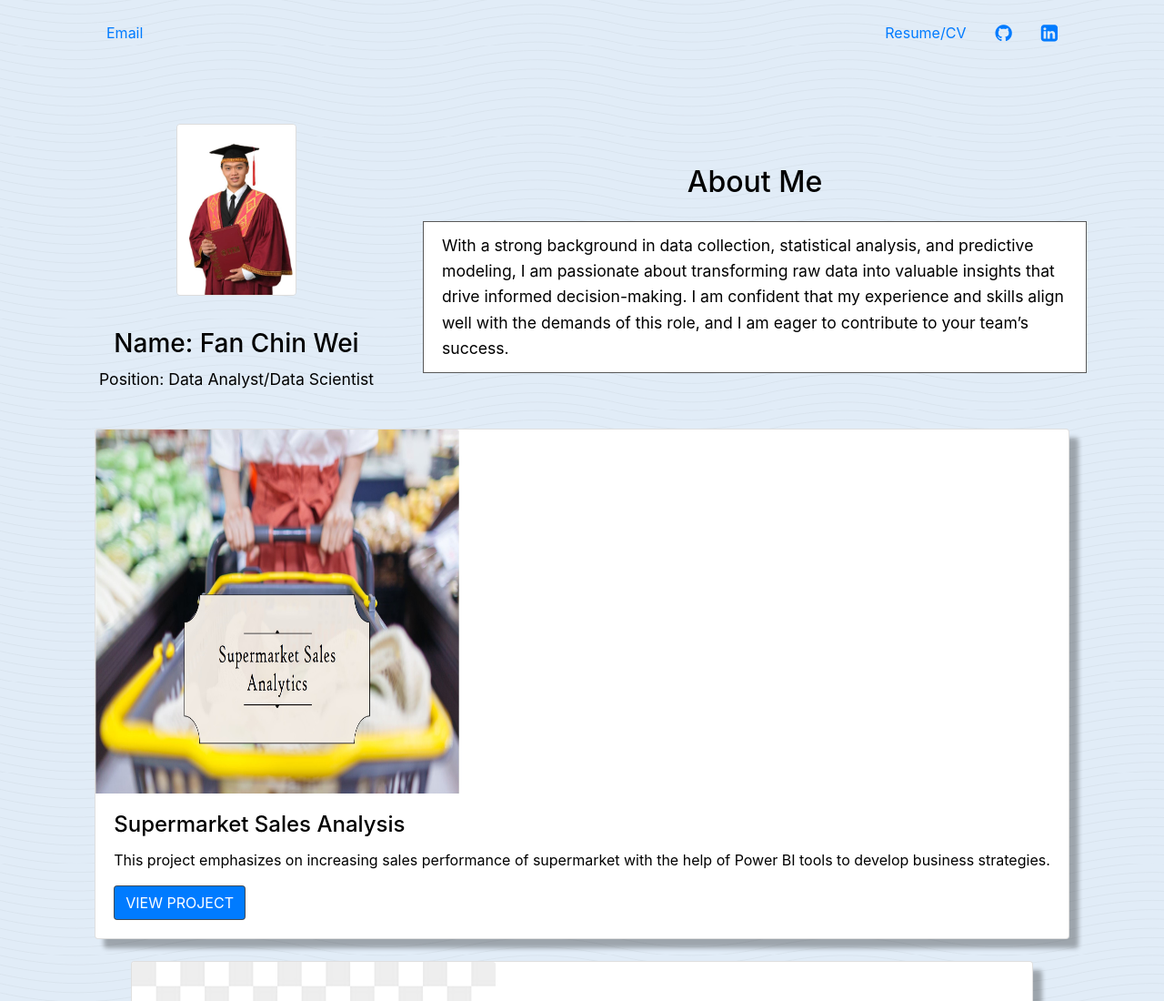
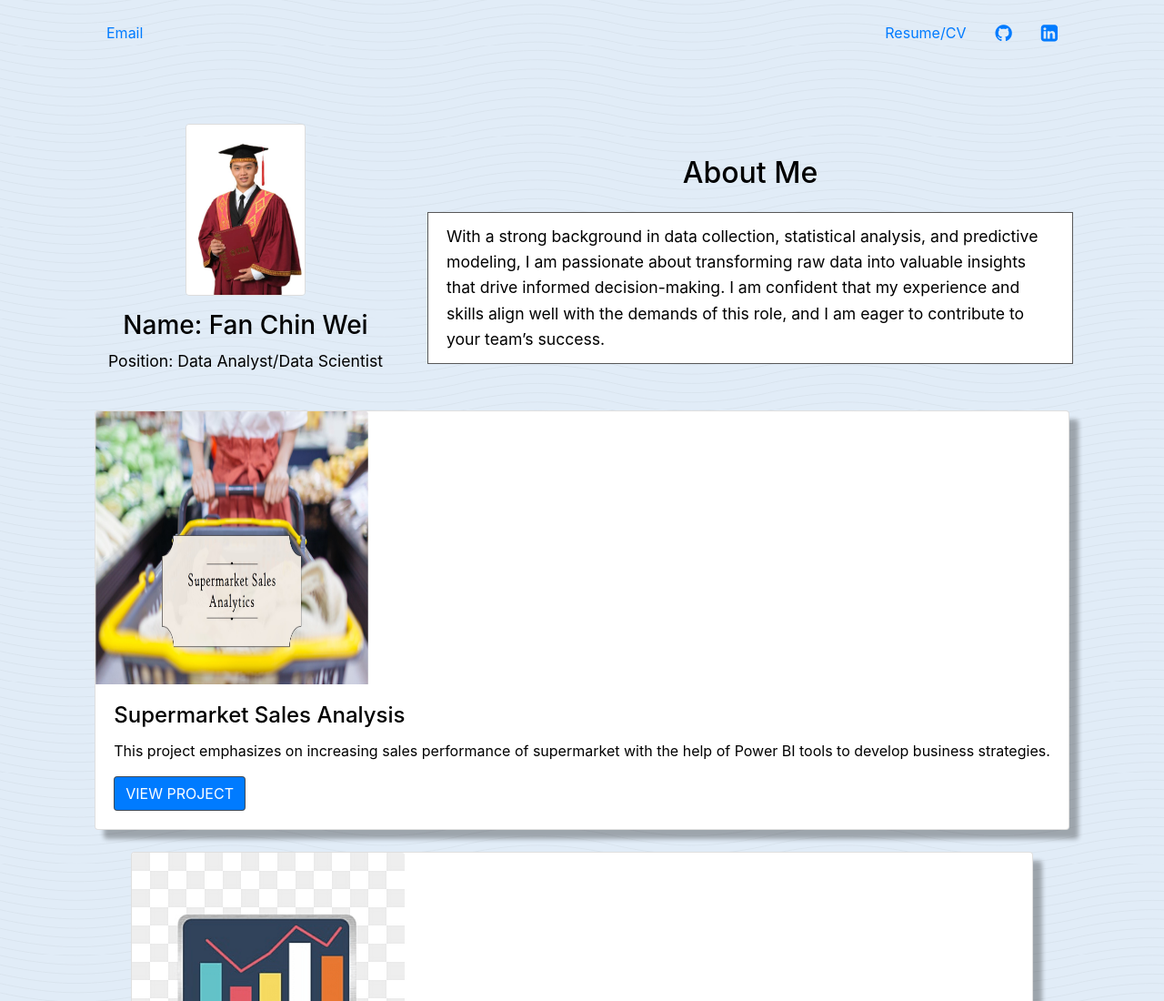
Before and after one commit to stephenfan97/Portfolio-Project, a plain HTML site: page index.html in a window 1280 px wide. Shown: the top 1100 px of the page at 91% size. Drawn offline with nearby package versions, Linux system fonts and the light colour scheme.

Commit message:
Update Profile pattern

```diff
--- a/index.html
+++ b/index.html
@@ -52,20 +52,18 @@
 
 	<div class="container" id="white-space-div"></div>
 
-	<div class="container mx-auto about-me">
-		<div class="row align-items-center">
-			<!-- Photo Section -->
+	<div class="container row mx-auto align-items-center about-me">
+		<!-- Photo section -->
 		<div class="col-lg-4 text-center">
 			<img src="Fan Profile 2025.jpg" alt="My Photo" class="img-fluid rounded"
 				 style="max-width: 100%; width: 35mm; height: 50mm; object-fit: cover;">
 	<h3 class="mt-3">Name: Fan Chin Wei</h3>
 					<p class="text">Position: Data Analyst/Data Scientist</p>
 		</div>
-			<!-- Text Section -->
+		<!-- Text section -->
 		<div class="col-lg-8">
 			<h2 class="section-title">About Me</h2>
 			<p>With a strong background in data collection, statistical analysis, and predictive modeling, I am passionate about transforming raw data into valuable insights that drive informed decision-making. I am confident that my experience and skills align well with the demands of this role, and I am eager to contribute to your team’s success.</p>
-			</div>
 		</div>
 	</div>
 
--- a/styles.css
+++ b/styles.css
@@ -53,8 +53,8 @@ body {
     max-height: 500px;
 }
 .img-portion {
-    width: 400px;
-	height: 400px;
+    width: 300px;
+	height: 300px;
 	display: block;
 }
 
@@ -77,9 +77,12 @@ body {
 ===================*/
 
 .about-me img {
+    max-width: 100%;
+    width: 35mm;
+    height: 50mm;
+    object-fit: cover;
     border-radius: 8px;
     border: 1px solid #ddd;
-    margin-bottom: 20px; /* Adds spacing for smaller screens */
 }
 .about-me p {
     font-size: 1.1rem;
```
Lines whose indentation alone changed are shown as unchanged.
